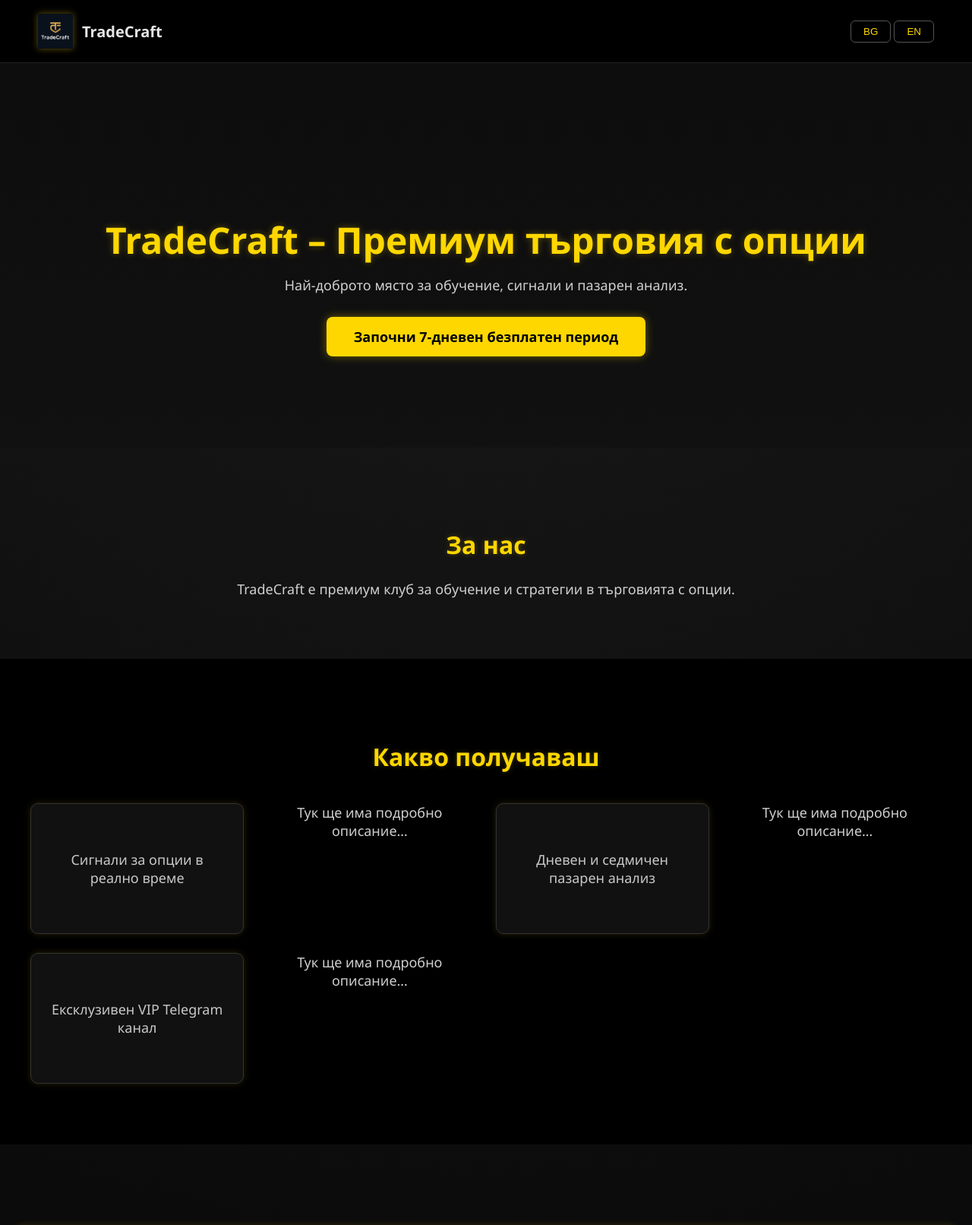
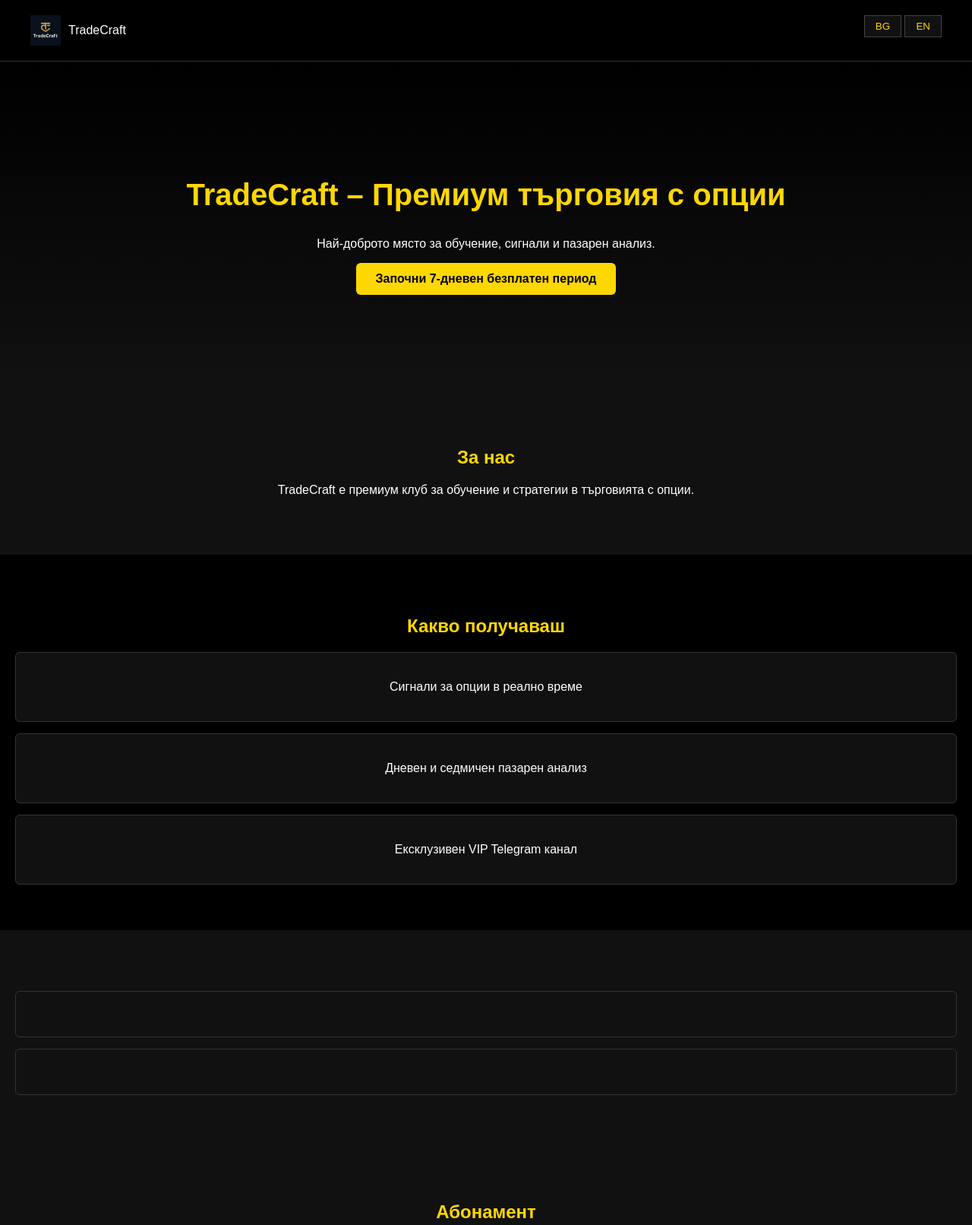
Before and after one commit to yakanavatrades-netizen/TradeCraft, a plain HTML site: page index.html in a window 1280 px wide. Shown: the top 1612 px of the page at 76% size. Drawn offline with Linux system fonts and the light colour scheme; files whose address does not match are found by name.

Commit message:
Update style.css

```diff
--- a/style.css
+++ b/style.css
@@ -1,102 +1,55 @@
-/* -----------------------------------------------------------
-   GLOBAL
------------------------------------------------------------ */
+
 body {
     margin: 0;
-    font-family: "Segoe UI", Arial, sans-serif;
-    background: radial-gradient(circle at top, #1a1a1a, #0b0b0b 60%);
-    color: #e6e6e6;
+    font-family: Arial, sans-serif;
+    background: #0e0e0e;
+    color: #fff;
 }
 
-/* -----------------------------------------------------------
-   HEADER
------------------------------------------------------------ */
+/* HEADER */
 header {
     display: flex;
     justify-content: space-between;
-    align-items: center;
-    padding: 18px 50px;
+    padding: 20px 40px;
     background: #000;
-    border-bottom: 1px solid #222;
-    position: sticky;
-    top: 0;
-    z-index: 50;
+    border-bottom: 1px solid #333;
 }
 
 .logo {
     display: flex;
     align-items: center;
-    gap: 12px;
-    font-weight: bold;
-    font-size: 20px;
+    gap: 10px;
 }
 
 .logo img {
-    height: 46px;
-    filter: drop-shadow(0px 0px 4px rgba(255, 215, 0, 0.4));
+    height: 40px;
 }
 
 .lang-switch button {
-    background: transparent;
-    border: 1px solid #555;
+    background: #111;
+    border: 1px solid #444;
     color: gold;
-    padding: 6px 16px;
+    padding: 6px 14px;
     cursor: pointer;
-    border-radius: 6px;
-    transition: 0.3s;
 }
 
-.lang-switch button:hover {
-    background: gold;
-    color: #000;
-}
-
-/* -----------------------------------------------------------
-   HERO
------------------------------------------------------------ */
+/* HERO */
 .hero {
     text-align: center;
-    padding: 160px 20px 120px;
-    background: linear-gradient(180deg, #0d0d0d, #111);
+    padding: 120px 20px;
+    background: linear-gradient(180deg, #000, #111);
 }
 
 .hero h1 {
-    font-size: 48px;
+    font-size: 40px;
     color: gold;
-    margin-bottom: 15px;
-    text-shadow: 0 0 10px rgba(255, 215, 0, 0.3);
 }
 
-.hero p {
-    font-size: 18px;
-    max-width: 650px;
-    margin: 0 auto 30px;
-    opacity: 0.9;
-}
-
-.btn-primary {
-    display: inline-block;
-    background: gold;
-    color: #000;
-    padding: 14px 36px;
-    border-radius: 8px;
-    text-decoration: none;
-    font-weight: bold;
-    font-size: 18px;
-    transition: 0.3s;
-    box-shadow: 0 0 12px rgba(255, 215, 0, 0.4);
-}
-
-.btn-primary:hover {
-    background: #ffe28a;
-}
-
-/* -----------------------------------------------------------
-   SECTIONS
------------------------------------------------------------ */
+/* SECTIONS */
 .section {
-    padding: 80px 20px;
+    padding: 60px 20px;
     text-align: center;
+    background: #111;
 }
 
 .section.dark {
@@ -105,164 +58,64 @@ header {
 
 .section h2 {
     color: gold;
-    font-size: 32px;
-    margin-bottom: 25px;
-    text-shadow: 0 0 6px rgba(255, 215, 0, 0.25);
+    margin-bottom: 20px;
 }
 
-.section p {
-    max-width: 900px;
-    margin: 0 auto;
-    font-size: 18px;
-    opacity: 0.9;
+/* BENEFITS + OPTIONS */
+.card {
+    background: #111;
+    padding: 20px;
+    border: 1px solid #333;
+    border-radius: 6px;
+    cursor: pointer;
+    margin-top: 15px;
 }
 
-/* -----------------------------------------------------------
-   BENEFITS GRID
------------------------------------------------------------ */
-.benefits {
-    display: grid;
-    grid-template-columns: repeat(auto-fit, minmax(240px, 1fr));
-    gap: 25px;
-    margin-top: 40px;
+.content-box {
+    max-height: 0;
+    overflow: hidden;
+    background: #1a1a1a;
+    border-left: 3px solid gold;
     padding: 0 20px;
+    transition: max-height 0.4s ease;
 }
 
-.card {
-    background: #111;
-    padding: 25px;
-    border: 1px solid #333;
-    border-radius: 10px;
-    font-size: 16px;
-    min-height: 120px;
-    display: flex;
-    justify-content: center;
-    align-items: center;
-    color: #ddd;
-    text-align: center;
-    transition: 0.3s ease;
-    box-shadow: 0 0 8px rgba(255, 215, 0, 0.15);
+.content-box.open {
+    max-height: 300px;
+    padding: 20px;
 }
 
-.card:hover {
-    border-color: gold;
-    box-shadow: 0 0 14px rgba(255, 215, 0, 0.35);
-    transform: translateY(-4px);
-}
-
-/* -----------------------------------------------------------
-   PRICING
------------------------------------------------------------ */
+/* PRICING */
 .pricing-box {
     background: #111;
     display: inline-block;
-    padding: 40px;
-    border-radius: 10px;
+    padding: 30px;
+    border-radius: 6px;
     border: 1px solid #333;
-    max-width: 380px;
-    text-align: center;
-    box-shadow: 0 0 12px rgba(255, 215, 0, 0.15);
+    text-align: left;
+    max-width: 360px;
 }
 
 .price {
     color: gold;
-    font-size: 28px;
-    margin: 12px 0 25px;
+    font-size: 24px;
 }
 
-/* -----------------------------------------------------------
-   FAQ
------------------------------------------------------------ */
-.faq {
-    max-width: 900px;
-    margin: 0 auto;
-    text-align: left;
-    padding: 0 20px;
+/* BUTTON */
+.btn-primary {
+    display: inline-block;
+    background: gold;
+    padding: 12px 26px;
+    color: #000;
+    font-weight: bold;
+    border-radius: 6px;
+    text-decoration: none;
 }
 
-.faq .q {
-    margin-top: 25px;
-    color: gold;
-    font-size: 20px;
+/* FOOTER */
+footer {
+    text-align: center;
+    padding: 20px;
+    background: #000;
+    border-top: 1px solid #333;
 }
-
-.faq .a {
-    margin-left: 10px;
-    opacity: 0.85;
-    font-size: 17px;
-}
-
-/* -----------------------------------------------------------
-   FOOTER
------------------------------------------------------------ */
-footer {
-    padding: 25px;
-    background: #000;
-    text-align: center;
-    border-top: 1px solid #222;
-    font-size: 14px;
-    opacity: 0.8;
-}
-.info-grid {
-    display: grid;
-    grid-template-columns: repeat(auto-fit, minmax(260px, 1fr));
-    gap: 20px;
-    margin: 30px 0;
-}
-
-.info-card {
-    background: #111;
-    padding: 20px;
-    border: 1px solid #333;
-    border-radius: 6px;
-    text-align: left;
-}
-
-.info-card h3 {
-    color: gold;
-    margin-bottom: 10px;
-}
-
-.steps {
-    list-style: none;
-    padding: 0;
-    margin: 20px auto;
-    max-width: 700px;
-    text-align: left;
-}
-
-.steps li {
-    padding: 10px 0;
-    border-bottom: 1px solid #333;
-}
-/* --- Accordion / Submenus --- */
-
-.card {
-    position: relative;
-    cursor: pointer;
-    transition: 0.3s;
-}
-
-.card:hover {
-    border-color: gold;
-}
-
-.submenu {
-    max-height: 0;
-    overflow: hidden;
-    opacity: 0;
-    transition: max-height 0.4s ease, opacity 0.3s ease;
-    padding: 0 10px;
-    color: #ddd;
-    font-size: 14px;
-}
-
-.submenu.open {
-    max-height: 400px; /* suficiente espacio */
-    opacity: 1;
-    margin-top: 10px;
-}
-
-.submenu p {
-    margin: 10px 0;
-}
```
